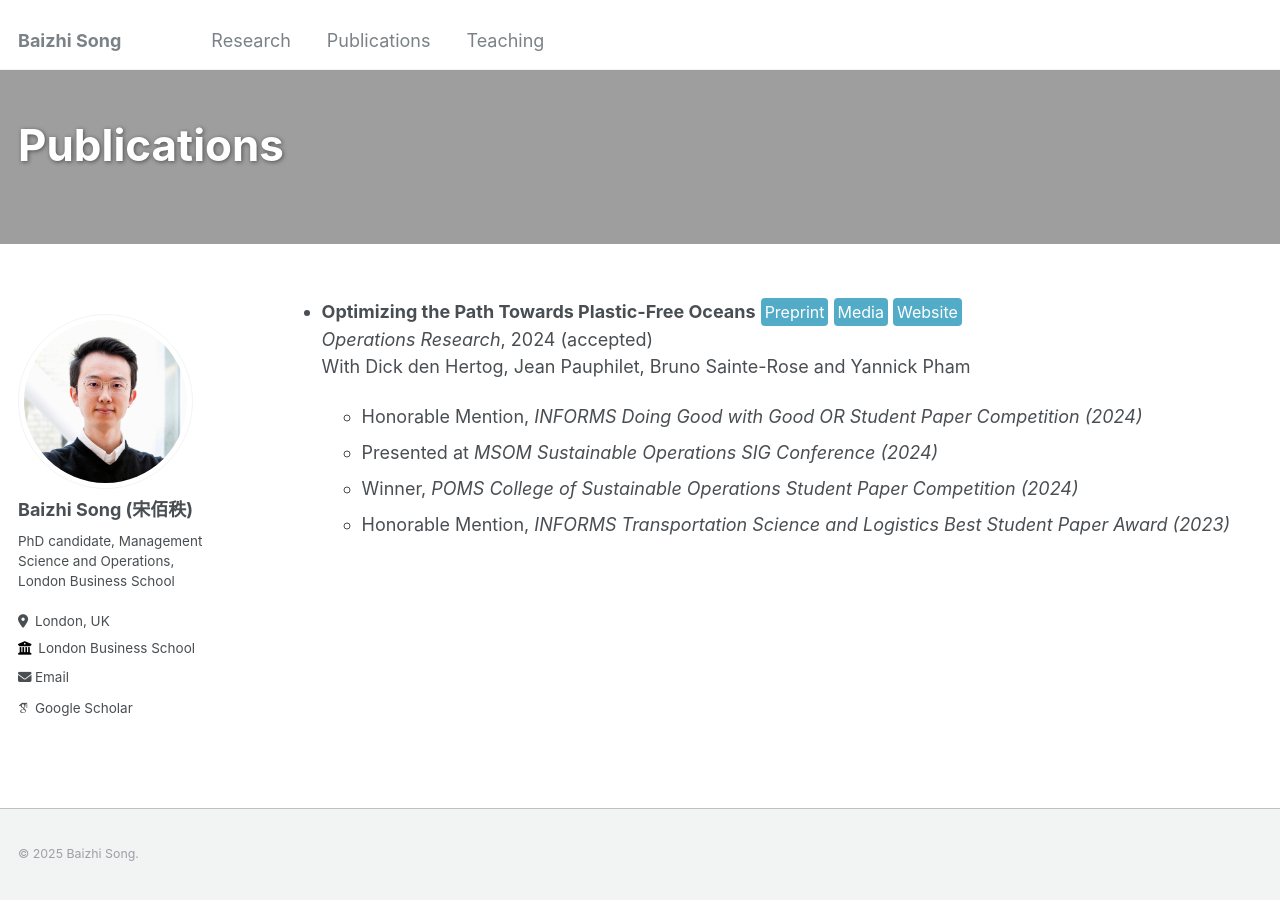
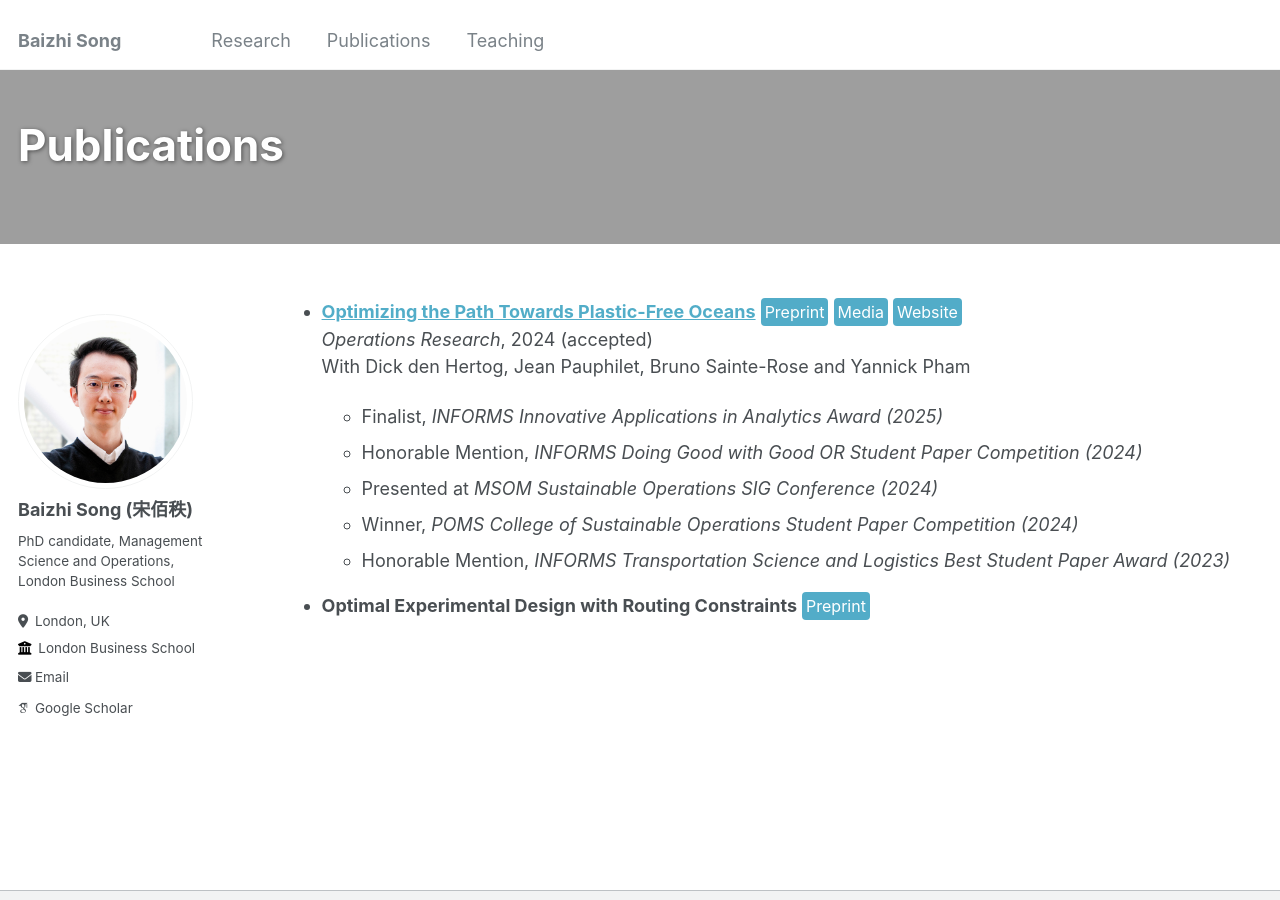
Before and after one commit to Baizhi-Song/baizhi-song.github.io, a Jekyll site: the page built from _pages/publications.md, in a window 1280 px wide and 900 px high. Built offline with Jekyll 4.4.1, drawn with Linux system fonts in a browser that asks for light colours; some web fonts are replaced.

Commit message:
Update publications.md

```diff
--- a/_pages/publications.md
+++ b/_pages/publications.md
@@ -10,12 +10,12 @@ header:
 
 
 <!-- ## Publications -->
-- **Optimizing the Path Towards Plastic-Free Oceans**  <a href="https://optimization-online.org/2023/10/optimizing-the-path-towards-plastic-free-oceans/" style="display: inline-block; padding: 2px 4px; font-size: 16px; color: white; background-color: #52acc8; text-align: center; text-decoration: none; border-radius: 4px;">Preprint</a>  <a href="https://www.london.edu/think/winning-the-race-for-cleaner-oceans-with-analytics" style="display: inline-block; padding: 2px 4px; font-size: 16px; color: white; background-color: #52acc8; text-align: center; text-decoration: none; border-radius: 4px;">Media</a>  <a href="{{ site.baseurl }}/research/ocean_cleanup.html" style="display: inline-block; padding: 2px 4px; font-size: 16px; color: white; background-color: #52acc8; text-align: center; text-decoration: none; border-radius: 4px;">Website</a>
+- **[Optimizing the Path Towards Plastic-Free Oceans](https://pubsonline.informs.org/doi/full/10.1287/opre.2023.0515)**  <a href="https://optimization-online.org/2023/10/optimizing-the-path-towards-plastic-free-oceans/" style="display: inline-block; padding: 2px 4px; font-size: 16px; color: white; background-color: #52acc8; text-align: center; text-decoration: none; border-radius: 4px;">Preprint</a>  <a href="https://www.london.edu/think/winning-the-race-for-cleaner-oceans-with-analytics" style="display: inline-block; padding: 2px 4px; font-size: 16px; color: white; background-color: #52acc8; text-align: center; text-decoration: none; border-radius: 4px;">Media</a>  <a href="{{ site.baseurl }}/research/ocean_cleanup.html" style="display: inline-block; padding: 2px 4px; font-size: 16px; color: white; background-color: #52acc8; text-align: center; text-decoration: none; border-radius: 4px;">Website</a>
   *Operations Research*, 2024 (accepted)
   With Dick den Hertog, Jean Pauphilet, Bruno Sainte-Rose and Yannick Pham
 
   <!-- [(The Ocean Cleanup)](https://theoceancleanup.com/) -->
-
+  - Finalist, *INFORMS Innovative Applications in Analytics Award (2025)*
   - Honorable Mention, *INFORMS Doing Good with Good OR Student Paper Competition (2024)*
   - Presented at *MSOM Sustainable Operations SIG Conference (2024)*
   - Winner, *POMS College of Sustainable Operations Student Paper Competition (2024)*
@@ -31,3 +31,5 @@ header:
 {% for post in site.publications reversed %}
   {% include archive-single.html %}
 {% endfor %} -->
+
+- **Optimal Experimental Design with Routing Constraints**  <a href="https://optimization-online.org/2025/03/optimal-experimental-design-with-routing-constraints/" style="display: inline-block; padding: 2px 4px; font-size: 16px; color: white; background-color: #52acc8; text-align: center; text-decoration: none; border-radius: 4px;">Preprint</a>
```
